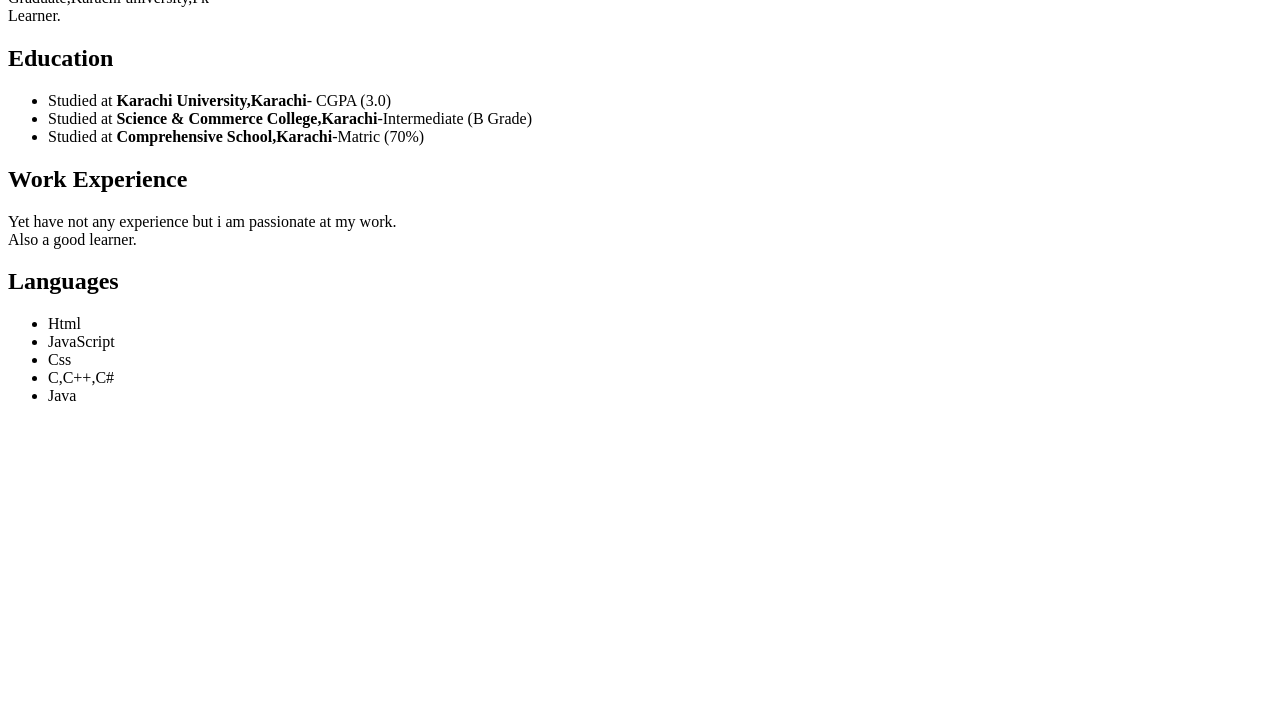
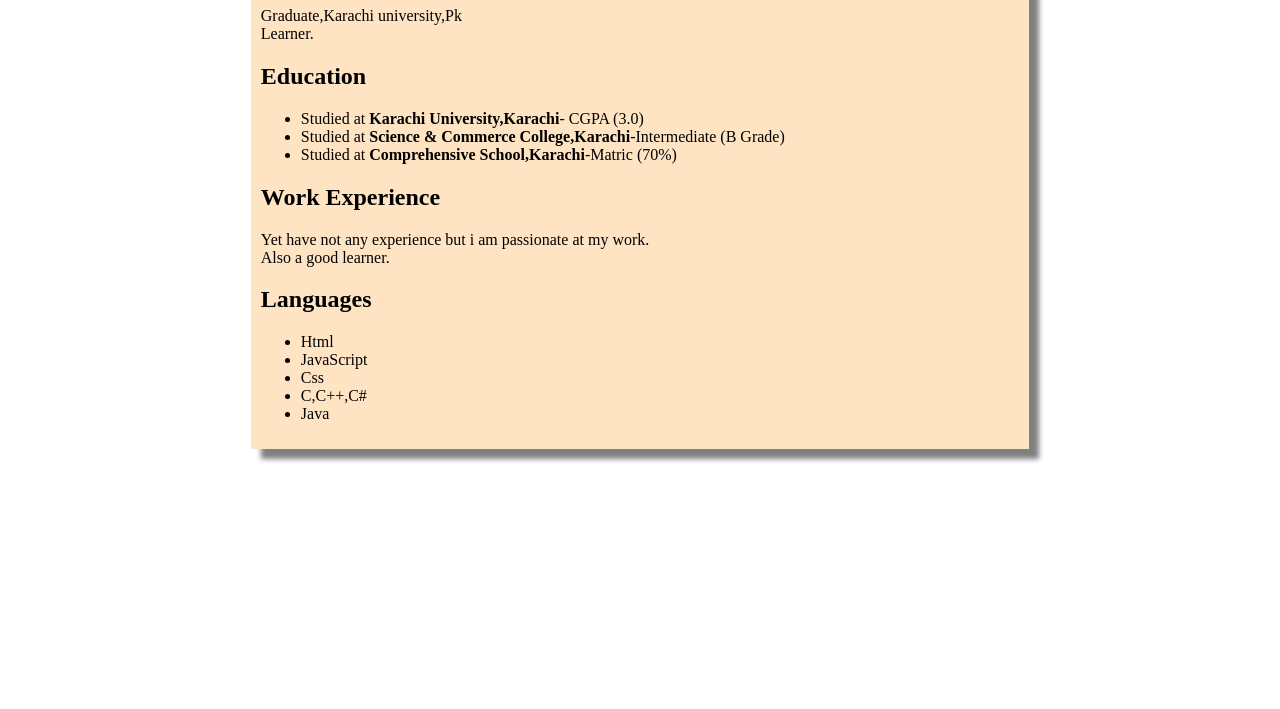
Before and after one commit to AdibaAbid/First-html-task, a plain HTML site: page index.html in a window 1280 px wide. Shown: the part 91-800 px from the top of the page. Drawn offline with Linux system fonts and the light colour scheme.

Commit message:
css added

```diff
--- a/index.html
+++ b/index.html
@@ -5,8 +5,9 @@
     <meta name="viewport" content="width=device-width, initial-scale=1.0">
     <meta http-equiv="X-UA-Compatible" content="ie=edge">
     <title>Curriculam-vitae</title>
+    <link rel="stylesheet" href="style.css">
 </head>
-<body>
+<body><div class="content">
     <header>
         <h1>Adiba Abid</h1>
     </header>
@@ -36,6 +37,6 @@
             <li>Java</li>
         </ul>
     </p>
-
+</div>
 </body>
 </html>
--- /dev/null
+++ b/style.css
@@ -0,0 +1,11 @@
+body{
+    background-color:white
+    }
+.content{
+    margin: auto;
+    width: 60%;
+    border-right-width: 10px;
+    box-shadow: 10px 10px 5px grey;
+    padding: 10px;
+    background-color: bisque;
+}
```
